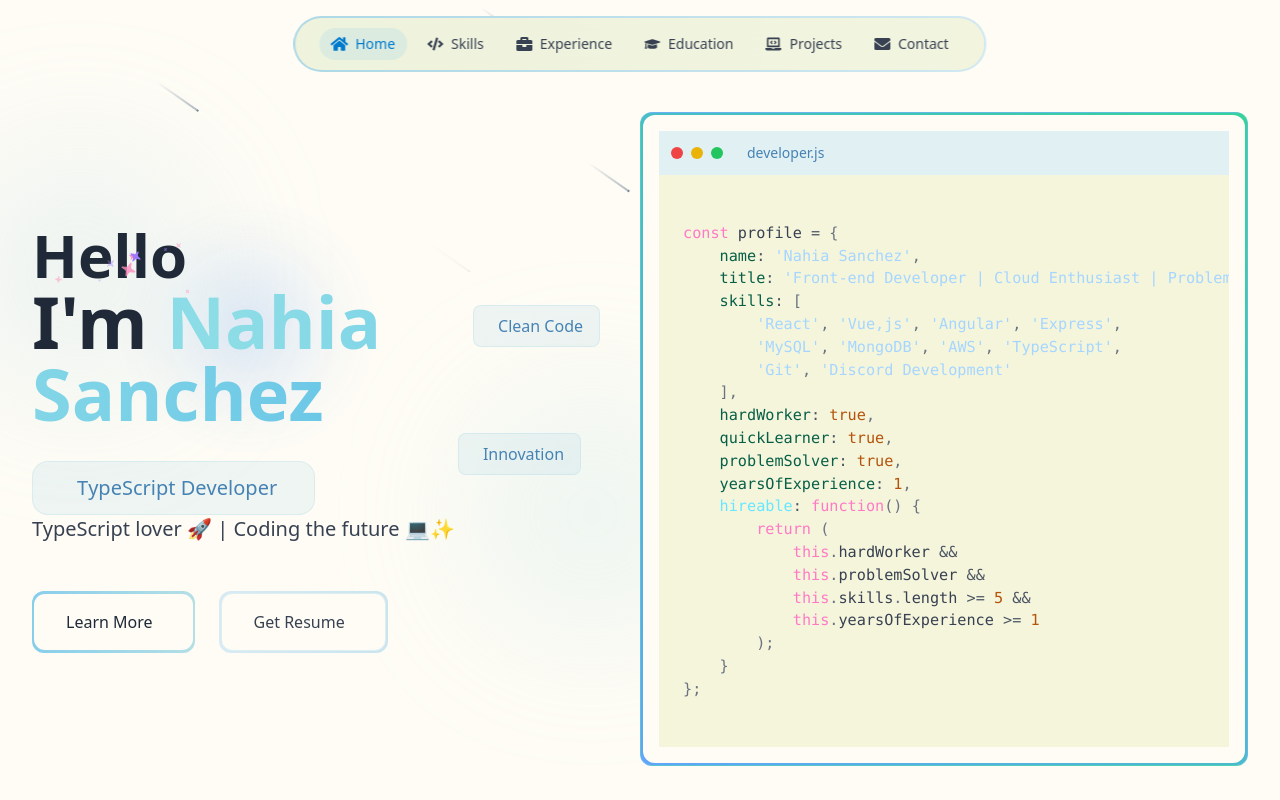
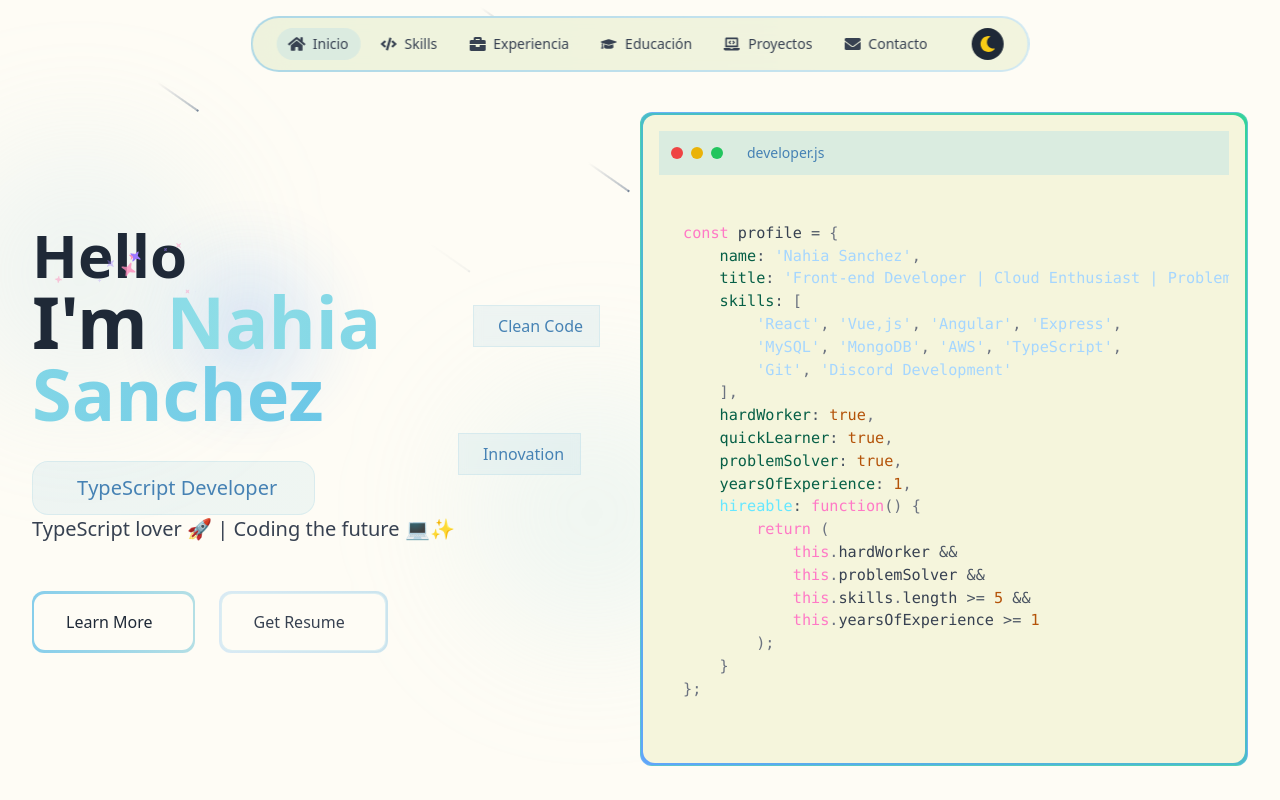
Before and after one commit to Nahia-24/Portfolio, a React (Vite) app: page / in a window 1280 px wide. Shown: the top 800 px of the page. Built offline with nearby package versions, Linux system fonts and the light colour scheme.

Commit message:
add: Black mode

```diff
--- a/src/App.jsx
+++ b/src/App.jsx
@@ -7,14 +7,14 @@ import Header from "./pages/Header/Header";
 import Hero from "./pages/Hero/Hero";
 import Skills from "./pages/Skills/Skills";
 import Education from "./pages/Education/Education";
-
+import { AppProvider } from "./context/AppContext";
 import { Route, Routes } from "react-router-dom";
 
 export default function App() {
-  const [isOnePage, setIsOnePage] = useState(false); // Toggle state
+  const [isOnePage, setIsOnePage] = useState(false);
 
   return (
-    <>
+    <AppProvider>
       <Header />
       {/* Conditional Rendering */}
       {isOnePage ? (
@@ -27,8 +27,7 @@ export default function App() {
           <Contact />
         </>
       ) : (
-        // Router Mode: Use routes for navigation
-        <Routes>`
+        <Routes>
           <Route path="/" element={<Hero />} />
           <Route path="/skills" element={<Skills />} />
           <Route path="/experience" element={<Experience />} />
@@ -37,6 +36,6 @@ export default function App() {
           <Route path="/projects" element={<Projects />} />
         </Routes>
       )}
-    </>
+    </AppProvider>
   );
 }
--- a/src/assets/css/index.css
+++ b/src/assets/css/index.css
@@ -58,8 +58,9 @@
   width: 100%;
 }
 
+/* ACTUALIZACIÓN: Code window con variables CSS */
 .code-window {
-  background-color: #fefcf5;
+  background-color: var(--code-bg, #fefcf5);
   border-radius: 0.75rem;
   overflow: hidden;
   transition: all 0.3s ease;
@@ -120,9 +121,9 @@
   }
 }
 
-/* Enhanced Prism.js styling */
+/* ACTUALIZACIÓN: Prism.js con variables CSS */
 pre[class*="language-"] {
-  background: #f5f5dc !important;
+  background: var(--code-bg, #f5f5dc) !important;
   padding: 1.5rem !important;
   margin: 0 !important;
   font-size: 0.95rem !important;
@@ -147,58 +148,28 @@ pre[class*="language-"] {
 
 @layer base {
   :root {
-    --background: 48 100% 98%;
-    --foreground: 222 47% 11%;
-    --card: 0 0% 100%;
-    --card-foreground: 0 0% 3.9%;
-    --popover: 0 0% 100%;
-    --popover-foreground: 0 0% 3.9%;
-    --primary: 199 77% 72%;
-    --primary-foreground: 0 0% 100%;
-    --secondary: 47 77% 90%;
-    --secondary-foreground: 222 47% 11%;
-    --muted: 0 0% 96.1%;
-    --muted-foreground: 0 0% 45.1%;
-    --accent: 188 53% 85%;
-    --accent-foreground: 222 47% 11%;
-    --destructive: 0 84.2% 60.2%;
-    --destructive-foreground: 0 0% 98%;
-    --border: 0 0% 89.8%;
-    --input: 0 0% 89.8%;
-    --ring: 0 0% 3.9%;
-    --chart-1: 12 76% 61%;
-    --chart-2: 173 58% 39%;
-    --chart-3: 197 37% 24%;
-    --chart-4: 43 74% 66%;
-    --chart-5: 27 87% 67%;
-    --radius: 0.5rem;
-  }
-  .dark {
-    --background: 0 0% 3.9%;
-    --foreground: 0 0% 98%;
-    --card: 0 0% 3.9%;
-    --card-foreground: 0 0% 98%;
-    --popover: 0 0% 3.9%;
-    --popover-foreground: 0 0% 98%;
-    --primary: 0 0% 98%;
-    --primary-foreground: 0 0% 9%;
-    --secondary: 0 0% 14.9%;
-    --secondary-foreground: 0 0% 98%;
-    --muted: 0 0% 14.9%;
-    --muted-foreground: 0 0% 63.9%;
-    --accent: 0 0% 14.9%;
-    --accent-foreground: 0 0% 98%;
-    --destructive: 0 62.8% 30.6%;
-    --destructive-foreground: 0 0% 98%;
-    --border: 0 0% 14.9%;
-    --input: 0 0% 14.9%;
-    --ring: 0 0% 83.1%;
-    --chart-1: 220 70% 50%;
-    --chart-2: 160 60% 45%;
-    --chart-3: 30 80% 55%;
-    --chart-4: 280 65% 60%;
-    --chart-5: 340 75% 55%;
-  }
+  --bg-color: #fefcf5;
+  --text-color: #333333;
+  --header-bg: #f5f5dc;
+  --accent-color: #007acc;
+  --code-bg: #f5f5dc;
+  --grid-color: white;
+  --section-bg: #fefcf5;
+  --card-bg: #f5f5dc;
+  --border-color: #e0e0e0;
+}
+
+.dark {
+  --bg-color: #121212;
+  --text-color: #ffffff;
+  --header-bg: #1a1a1a;
+  --accent-color: #63b3ed;
+  --code-bg: #1e1e1e;
+  --grid-color: #2d3748;
+  --section-bg: #1a1a1a;
+  --card-bg: #2d2d2d;
+  --border-color: #333333;
+}
 }
 
 @layer base {
@@ -209,13 +180,45 @@ pre[class*="language-"] {
     @apply bg-background text-foreground;
   }
 }
-/* Add these classes to adjust the grid colors in the top-left and bottom-right */
+
+/* ACTUALIZACIÓN: Grids con variables CSS */
 .top-left-grid {
-  background-color: white;
-  opacity: 0.8; /* Make it more visible */
+  background-color: var(--grid-color, white);
+  opacity: 0.8;
 }
 
 .bottom-right-grid {
-  background-color: white;
-  opacity: 0.8; /* Make it more visible */
+  background-color: var(--grid-color, white);
+  opacity: 0.8;
 }
+
+/* ACTUALIZACIÓN: Variables CSS expandidas */
+:root {
+  --bg-color: #ffffff;
+  --text-color: #333333;
+  --header-bg: #f5f5dc;
+  --accent-color: #007acc;
+  --code-bg: #f5f5dc;
+  --grid-color: white;
+}
+
+.dark {
+  --bg-color: #121212;
+  --text-color: #ffffff;
+  --header-bg: #1a1a1a;
+  --accent-color: #63b3ed;
+  --code-bg: #1e1e1e;
+  --grid-color: #2d3748;
+}
+
+/* Aplicar a toda la aplicación */
+body {
+  background-color: var(--bg-color);
+  color: var(--text-color);
+  transition: background-color 0.3s ease, color 0.3s ease;
+}
+
+/* Asegurar que todos los componentes hereden los colores */
+* {
+  transition: background-color 0.3s ease, color 0.3s ease, border-color 0.3s ease;
+}
--- /dev/null
+++ b/src/context/AppContext.jsx
@@ -0,0 +1,46 @@
+import React, { createContext, useContext, useState, useEffect } from 'react';
+
+const AppContext = createContext();
+
+export const useApp = () => {
+  const context = useContext(AppContext);
+  if (!context) {
+    throw new Error('useApp debe ser usado dentro de un AppProvider');
+  }
+  return context;
+};
+
+export const AppProvider = ({ children }) => {
+  const [darkMode, setDarkMode] = useState(() => {
+    const saved = localStorage.getItem('darkMode');
+    return saved ? JSON.parse(saved) : false;
+  });
+
+  // Aplicar modo oscuro a toda la aplicación
+  useEffect(() => {
+    localStorage.setItem('darkMode', JSON.stringify(darkMode));
+
+    if (darkMode) {
+      document.documentElement.classList.add('dark');
+      document.documentElement.classList.remove('light');
+    } else {
+      document.documentElement.classList.add('light');
+      document.documentElement.classList.remove('dark');
+    }
+  }, [darkMode]);
+
+  const toggleDarkMode = () => {
+    setDarkMode(!darkMode);
+  };
+
+  const value = {
+    darkMode,
+    toggleDarkMode
+  };
+
+  return (
+    <AppContext.Provider value={value}>
+      {children}
+    </AppContext.Provider>
+  );
+};
--- a/src/pages/Contact/Contact.jsx
+++ b/src/pages/Contact/Contact.jsx
@@ -89,7 +89,7 @@ export default function Contact() {
 
   return (
     <main
-      className="pt-20 lg:pt-[0rem] bg-[#fefcf5] text-[#403c28] min-h-screen"
+      className="pt-20 lg:pt-[0rem] bg-[var(--section-bg)] text-[var(--text-color)] min-h-screen"
     >
       <section className="hero min-h-screen flex items-center relative px-4 sm:px-6 lg:px-8">
         <div className="container mx-auto">
@@ -129,7 +129,7 @@ export default function Contact() {
             </div>
 
             {/* Contact Form */}
-            <div className="relative backdrop-blur-lg bg-[#f5f5dc] p-8 rounded-2xl shadow-xl">
+            <div className="relative backdrop-blur-lg bg-[var(--card-bg)] p-8 rounded-2xl shadow-xl">
               {/* Sparkles en esquina */}
               <div className="absolute top-0 left-0 p-2 z-9">
                 <SparklesText/>
--- a/src/pages/Header/Header.jsx
+++ b/src/pages/Header/Header.jsx
@@ -2,14 +2,16 @@ import React, { useState, useEffect } from "react";
 import {
   FaHome,
   FaLaptopCode,
-  FaUser,
   FaBriefcase,
   FaGraduationCap,
   FaCode,
   FaEnvelope,
   FaBars,
+  FaSun,
+  FaMoon,
 } from "react-icons/fa";
 import { Link, useLocation } from "react-router-dom";
+import { useApp } from "../../context/AppContext";
 
 export default function Header() {
   const location = useLocation();
@@ -20,6 +22,8 @@ export default function Header() {
   const [isMenuOpen, setIsMenuOpen] = useState(false);
   const [windowWidth, setWindowWidth] = useState(window.innerWidth);
 
+  const { darkMode, toggleDarkMode } = useApp();
+
   useEffect(() => {
     const handleResize = () => setWindowWidth(window.innerWidth);
     window.addEventListener('resize', handleResize);
@@ -27,38 +31,63 @@ export default function Header() {
   }, []);
 
   const navLinks = [
-    { id: "home", icon: FaHome, text: "Home", path: "/" },
+    { id: "home", icon: FaHome, text: "Inicio", path: "/" },
     { id: "skills", icon: FaCode, text: "Skills", path: "/skills" },
-    {
-      id: "experience",
-      icon: FaBriefcase,
-      text: "Experience",
-      path: "/experience",
-    },
-    {
-      id: "education",
-      icon: FaGraduationCap,
-      text: "Education",
-      path: "/education",
-    },
-    { id: "projects", icon: FaLaptopCode, text: "Projects", path: "/projects" },
-    { id: "contact", icon: FaEnvelope, text: "Contact", path: "/contact" },
+    { id: "experience", icon: FaBriefcase, text: "Experiencia", path: "/experience" },
+    { id: "education", icon: FaGraduationCap, text: "Educación", path: "/education" },
+    { id: "projects", icon: FaLaptopCode, text: "Proyectos", path: "/projects" },
+    { id: "contact", icon: FaEnvelope, text: "Contacto", path: "/contact" },
   ];
 
   return (
-    <header className="fixed top-0 left-0 w-full z-50 bg-[#f5f5dc]/90 backdrop-blur-md md:bg-transparent md:backdrop-blur-none">
+    <header className={`fixed top-0 left-0 w-full z-50 transition-colors duration-300 ${
+      darkMode
+        ? "bg-[#1a1a1a]/90 backdrop-blur-md"
+        : "bg-[#f5f5dc]/90 backdrop-blur-md"
+    }`}>
       <div className="md:fixed md:top-4 md:left-1/2 md:transform md:-translate-x-1/2 w-full md:w-auto">
-        <div className="p-[2px] md:rounded-full bg-gradient-to-r from-[#add8e6] via-[#d0e8f2] to-[#add8e6] animate-gradient-x">
-          <nav className="bg-[#f5f5dc]/90 backdrop-blur-md md:rounded-full px-4 md:px-6 py-2.5">
+        <div className={`p-[2px] md:rounded-full transition-all duration-300 ${
+          darkMode
+            ? "bg-gradient-to-r from-[#2d3748] via-[#4a5568] to-[#2d3748]"
+            : "bg-gradient-to-r from-[#add8e6] via-[#d0e8f2] to-[#add8e6]"
+        } animate-gradient-x`}>
+          <nav className={`backdrop-blur-md md:rounded-full px-4 md:px-6 py-2.5 transition-colors duration-300 ${
+            darkMode ? "bg-[#1a1a1a]/90" : "bg-[#f5f5dc]/90"
+          }`}>
             {/* Mobile Menu Button */}
             <div className="flex justify-between items-center md:hidden px-2">
-              <Link to="/" className="text-gray-800 font-bold">Portfolio</Link>
+              <Link
+                to="/"
+                className={`font-bold transition-colors duration-300 ${
+                  darkMode ? "text-white" : "text-gray-800"
+                }`}
+              >
+                Portfolio
+              </Link>
+
+              <div className="flex items-center gap-2">
+                {/* Toggle modo oscuro móvil */}
+                <button
+                  onClick={toggleDarkMode}
+                  className={`p-2 rounded-full transition-all duration-300 hover:scale-110 ${
+                    darkMode
+                      ? "bg-yellow-400 text-gray-900 hover:bg-yellow-300"
+                      : "bg-gray-800 text-yellow-400 hover:bg-gray-700"
+                  }`}
+                  aria-label={darkMode ? "Cambiar modo claro" : "Cambiar modo oscuro"}
+                >
+                  {darkMode ? <FaSun /> : <FaMoon />}
+                </button>
+
                 <button
                   onClick={() => setIsMenuOpen(!isMenuOpen)}
-                className="text-gray-800 p-2"
+                  className={`p-2 transition-colors duration-300 ${
+                    darkMode ? "text-white" : "text-gray-800"
+                  }`}
                 >
                   <FaBars />
                 </button>
+              </div>
             </div>
 
             {/* Navigation Links */}
@@ -74,20 +103,40 @@ export default function Header() {
                     }}
                     className={`px-3 py-2 md:py-1.5 rounded-lg md:rounded-full text-sm font-medium
                       transition-all duration-300 flex items-center gap-2
-                  hover:bg-[#add8e6]/20
+                      ${darkMode
+                        ? "hover:bg-[#4a5568]/20 text-gray-300"
+                        : "hover:bg-[#add8e6]/20 text-gray-700"
+                      }
                       ${activeLink === id
-                        ? "bg-[#add8e6]/30 text-[#007acc]"
-                        : "text-gray-700 hover:text-[#007acc]"
+                        ? darkMode
+                          ? "bg-[#4a5568]/30 text-[#63b3ed]"
+                          : "bg-[#add8e6]/30 text-[#007acc]"
+                        : ""
                       }
                     `}
                   >
                     <Icon
-                      className={`text-base ${activeLink === id ? "scale-110" : ""
-                        }`}
+                      className={`text-base ${activeLink === id ? "scale-110" : ""}`}
                     />
                     <span className="inline">{text}</span>
                   </Link>
                 ))}
+
+                {/* Controles para desktop */}
+                <div className="flex items-center gap-2 md:ml-4 lg:ml-6 mt-2 md:mt-0">
+                  {/* Toggle modo oscuro desktop */}
+                  <button
+                    onClick={toggleDarkMode}
+                    className={`p-2 rounded-full transition-all duration-300 hover:scale-110 ${
+                      darkMode
+                        ? "bg-yellow-400 text-gray-900 hover:bg-yellow-300"
+                        : "bg-gray-800 text-yellow-400 hover:bg-gray-700"
+                    }`}
+                    aria-label={darkMode ? "Cambiar modo claro" : "Cambiar modo oscuro"}
+                  >
+                    {darkMode ? <FaSun /> : <FaMoon />}
+                  </button>
+                </div>
               </div>
             </div>
           </nav>
```
Also changed, not shown: src/pages/About/About.jsx (+5 -5 lines), src/pages/Education/Education.jsx (+8 -14 lines), src/pages/Projects/Projects.jsx (+12 -12 lines). Lines whose indentation alone changed are shown as unchanged.
